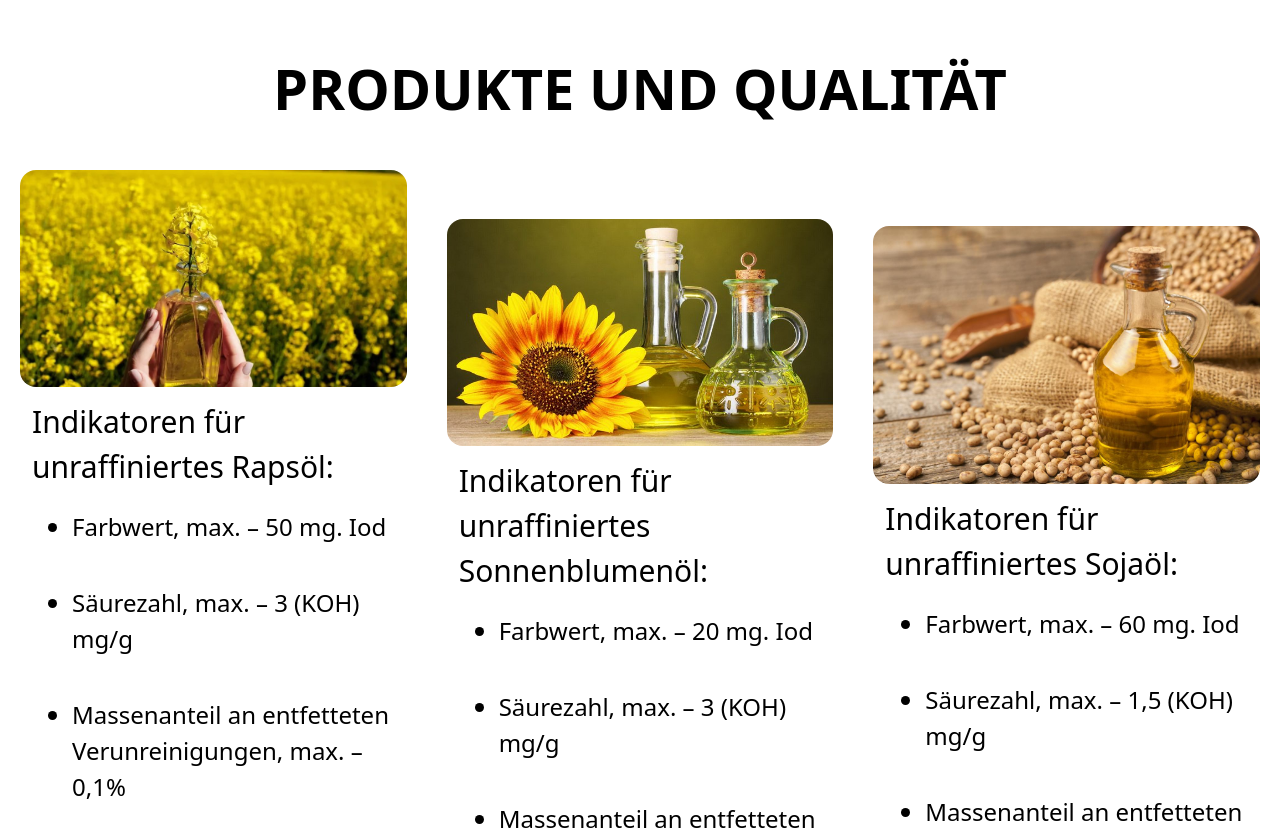
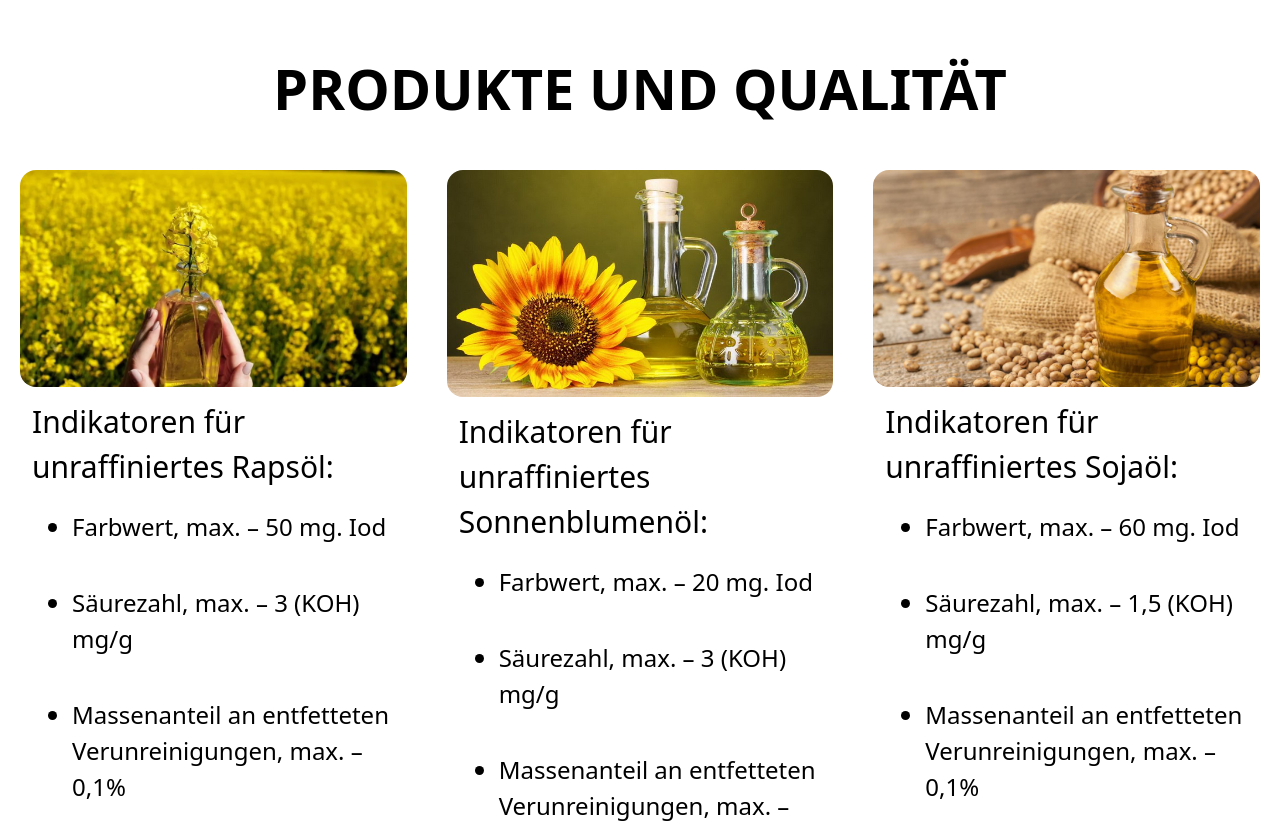
Before and after one commit to rocolusso/dexton-agro-test, a Next.js app: page / in a window 1280 px wide. Shown: the part 2840-3670 px from the top of the page. Built offline with nearby package versions, Linux system fonts and the light colour scheme.

Commit message:
fixed align products

```diff
--- a/pages/index.tsx
+++ b/pages/index.tsx
@@ -10,7 +10,7 @@ import logo from '@/public/assets/images/logo.png'
 
 import item1 from '@/public/assets/products/item1.jpeg'
 import item2 from '@/public/assets/products/item2.jpeg'
-import item3 from '@/public/assets/products/item3.jpeg'
+import item3 from '@/public/assets/products/item3_1.jpg'
 
 import Link from "next/link";
 
@@ -204,9 +204,9 @@ export default function Home() {
                       PRODUKTE UND QUALITÄT
                   </div>
 
-                  <div className={'grid grid-cols-1 sm:grid-cols-3 gap-10 px-5 py-10 items-center'}>
+                  <div className={'grid grid-cols-1 sm:grid-cols-3 items-start  gap-10 px-5 py-10 '}>
 
-                      <div className={'flex flex-col'}>
+                      <div className={''}>
                           <Image
                               className={'rounded-2xl hover:translate-x-5 duration-300'}
                               src={item1}
@@ -250,7 +250,7 @@ export default function Home() {
                       </div>
 
 
-                      <div className={'flex flex-col'}>
+                      <div className={''}>
                           <Image
                               className={'rounded-2xl hover:translate-x-5 duration-300'}
                               src={item2}
@@ -287,7 +287,7 @@ export default function Home() {
                           </div>
                       </div>
 
-                      <div className={'flex flex-col'}>
+                      <div className={''}>
                           <Image
                               className={'rounded-2xl hover:translate-x-5 duration-300'}
                               src={item3}
```
Also changed, not shown: public/assets/products/item3_1.jpg (added).
